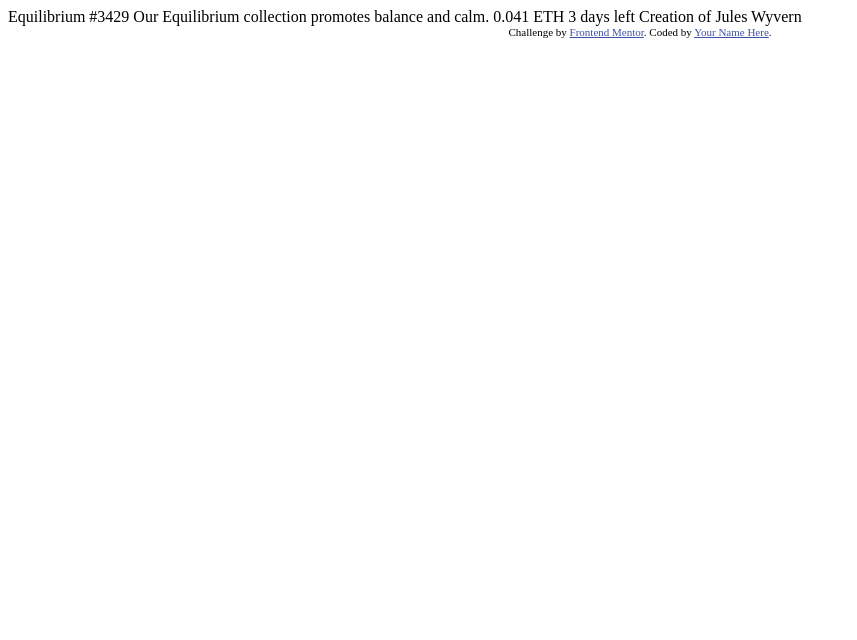
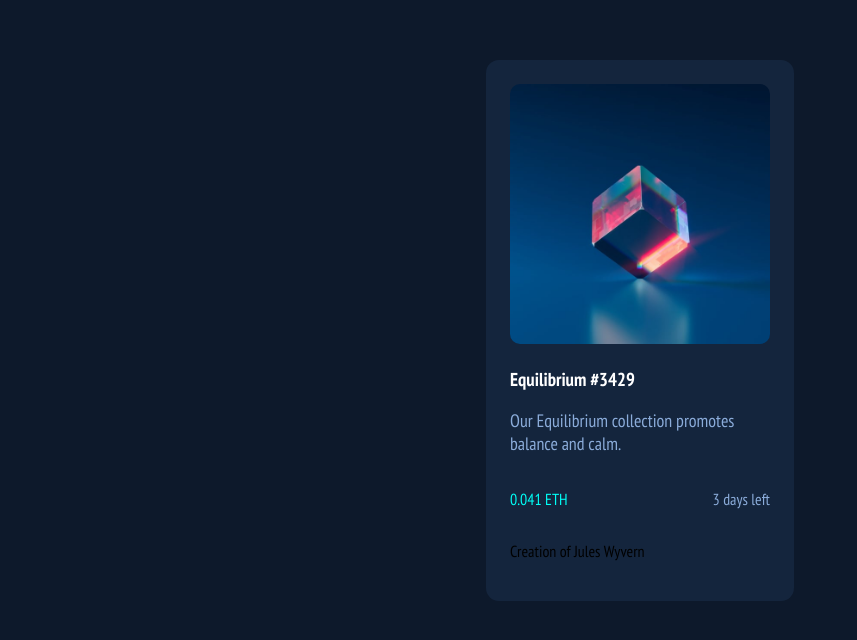
Before and after one commit to romzc/nft-card-component-main.io, a plain HTML site: page index.html in a window 1280 px wide. Shown: the whole page, without its empty margins (0-857 px from the left). Drawn offline with Linux system fonts and the light colour scheme.

Commit message:
This is my final commit for today

```diff
--- a/index.html
+++ b/index.html
@@ -3,31 +3,38 @@
 <head>
   <meta charset="UTF-8">
   <meta name="viewport" content="width=device-width, initial-scale=1.0"> <!-- displays site properly based on user's device -->
-
+  <link rel="preconnect" href="https://fonts.googleapis.com">
+  <link rel="preconnect" href="https://fonts.gstatic.com" crossorigin>
+  <link href="https://fonts.googleapis.com/css2?family=PT+Sans+Narrow:wght@400;700&display=swap" rel="stylesheet">
   <link rel="icon" type="image/png" sizes="32x32" href="./images/favicon-32x32.png">
 
   <title>Frontend Mentor | NFT preview card component</title>
 
   <!-- Feel free to remove these styles or customise in your own stylesheet 👍 -->
-  <style>
+  <!--<style>
     .attribution { font-size: 11px; text-align: center; }
     .attribution a { color: hsl(228, 45%, 44%); }
-  </style>
+  </style>-->
+  <link rel="stylesheet" href="style.css">
 </head>
-<body>
-
-  Equilibrium #3429
-
-  Our Equilibrium collection promotes balance and calm.
-
-  0.041 ETH
-  3 days left
-
-  Creation of Jules Wyvern
-
-  <div class="attribution">
-    Challenge by <a href="https://www.frontendmentor.io?ref=challenge" target="_blank">Frontend Mentor</a>.
-    Coded by <a href="#">Your Name Here</a>.
-  </div>
+<body class="container">
+  <section class="card">
+    <div class="image">
+      <img src="./images/image-equilibrium.jpg" alt="image-equilibrium">
+    </div>
+    <article class="card-text">
+      <h3 class="title">Equilibrium #3429</h3>
+      <p class="text">
+        Our Equilibrium collection promotes balance and calm.
+      </p>
+      <div class="details" >
+        <p class="coins"><span></span>0.041 ETH</p>
+        <p class="time">3 days left</p>
+      </div>
+      <p class="author">
+        Creation of Jules Wyvern
+      </p>
+    </article>
+  </section>
 </body>
 </html>
--- /dev/null
+++ b/style.css
@@ -0,0 +1,44 @@
+body {
+    font-family: 'PT Sans Narrow', sans-serif;
+}
+
+.container {
+    background-color:hsl(217, 54%, 11%);
+}
+
+.card {
+    background-color: hsl(216, 50%, 16%);
+    width: 260px;
+    margin: 0 auto;
+    padding: 1.5rem;
+    margin-top: 60px;
+    border-radius: 13px;
+}
+
+.image img{
+    width: 260px;
+    height: 260px;
+    border-radius: 10px;
+}
+
+.title {
+    color: hsl(0, 0%, 100%);
+}
+
+.text {
+    color: hsl(215, 51%, 70%);
+    font-size: 18px;
+}
+
+.time {
+    color: hsl(215, 51%, 70%);
+}
+
+.details {
+    display: flex;
+    justify-content: space-between;
+}
+
+.coins {
+    color: hsl(178, 100%, 50%);
+}
```
